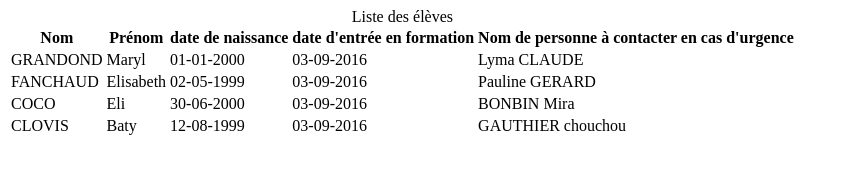
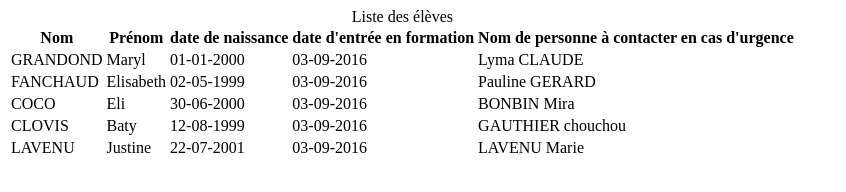
Before and after one commit to avotra68/activite1_cours_github_openclassroom, a plain HTML site: page index.html in a window 1280 px wide. Shown: the whole page, without its empty margins (0-846 px from the left). Drawn offline with Linux system fonts and the light colour scheme.

Commit message:
ajout d'une ligne pour LAVENU Justine

```diff
--- a/index.html
+++ b/index.html
@@ -36,7 +36,7 @@
       <td>03-09-2016</td>
       <td>BONBIN Mira</td>
       </tr>
-      <!--ajout d'une ligne pour CLOVIS-->
+      <!COMMIT2--ajout d'une ligne pour CLOVIS-->
       <tr>
       <td>CLOVIS</td>
       <td>Baty</td>
@@ -44,6 +44,14 @@
       <td>03-09-2016</td>
       <td>GAUTHIER chouchou</td>
     </tr>
+    <!--COMMIT"-ajout d'une ligne pour LAVENU Justine  -->
+    <tr>
+      <td>LAVENU</td>
+      <td>Justine</td>
+      <td >22-07-2001</td>
+      <td>03-09-2016</td>
+      <td>LAVENU Marie</td>
+    </tr>
     </table>
   </body>
 </html>
```
